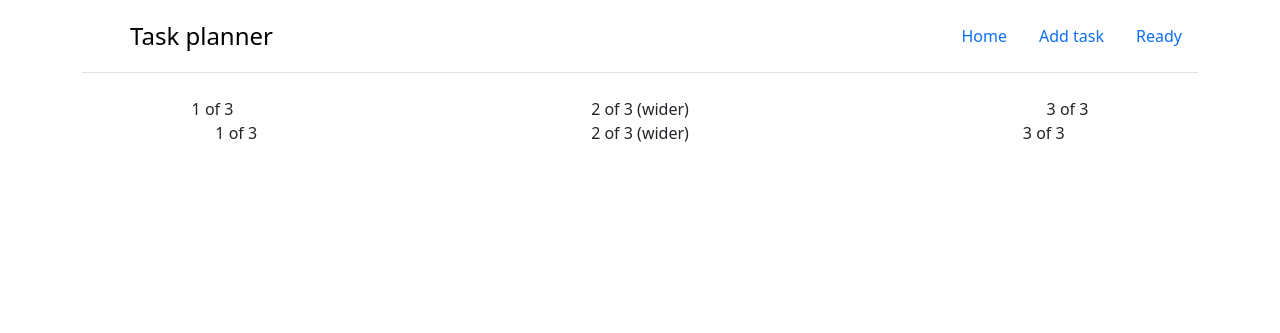
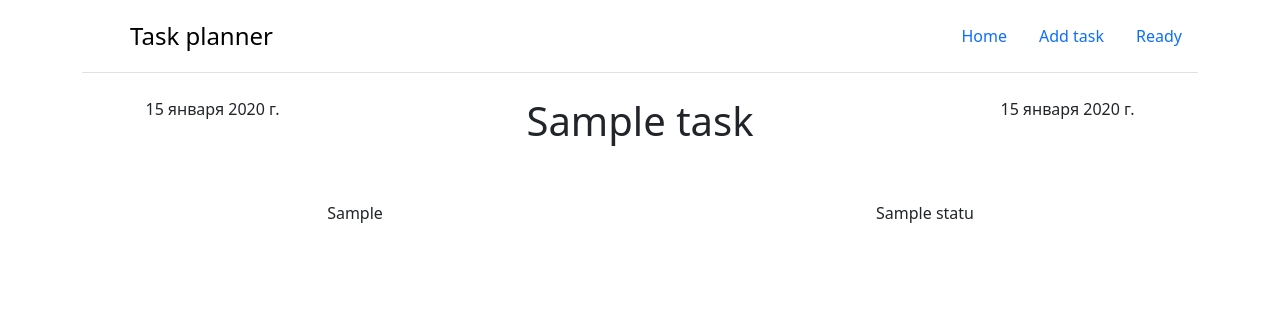
Before and after one commit to kaysikit/Task_planner, a Django app: template templates/planner/task.html in a window 1280 px wide. Shown: the top 333 px of the page. Run offline with Django 4.2, Linux system fonts and the light colour scheme; the template is opened without the code that fills it: values that come from a table or form of the project are taken from there, others are empty; tables that the repository leaves empty hold one stand-in row (values such as "Sample post"); some libraries are stand-ins or nearby versions.

Commit message:
Create simple tag Change view task cards

```diff
--- a/planner/urls.py
+++ b/planner/urls.py
@@ -5,5 +5,5 @@ from . import views
 urlpatterns = [
     path("", views.index, name="index"),
     path("add_task/", views.add_task, name="add_task"),
-    path("1/", views.view_task, name="view_task")
+    path("task/<int:task_id>", views.view_task, name="view_task")
 ]
--- a/templates/planner/base.html
+++ b/templates/planner/base.html
@@ -5,8 +5,8 @@
     {% block title%}
     <title>Planner</title>
     {% endblock title %}
-
     {% load static %}
+    {% load planner_tags %}
     <link rel="stylesheet" href="{% static 'css/bootstrap.min.css' %}">
     <script src="{% static 'js/bootstrap.min.js' %}"></script>
 </head>
--- a/templates/planner/index.html
+++ b/templates/planner/index.html
@@ -27,7 +27,7 @@
       {% if latest_task_list %}
       {% for task in latest_task_list %}
         <tr>
-          <th scope="row"><a href="">Подробнее</a></th>
+          <th scope="row"><a href="{% url 'view_task' task.pk %}">Подробнее</a></th>
           <td>{{ task.title }}</td>
           <td>{{ task.end_date }}</td>
           <td>{{ task.status }}</td>
--- a/templates/planner/task.html
+++ b/templates/planner/task.html
@@ -2,28 +2,27 @@
 
 {% block content %}
 <div class="container text-center">
-  <div class="row">
+{% for task in latest_task_list %}
+  <div class="row mb-5">
     <div class="col">
-      1 of 3
+      {{ task.start_date }}
     </div>
     <div class="col-6">
-      2 of 3 (wider)
+      <h1>{{ task.title }}</h1>
     </div>
     <div class="col">
-      3 of 3
+      {{ task.end_date }}
     </div>
   </div>
   <div class="row">
     <div class="col">
-      1 of 3
-    </div>
-    <div class="col-5">
-      2 of 3 (wider)
+      {{ task.task }}
     </div>
     <div class="col">
-      3 of 3
+      {{ task.status }}
     </div>
   </div>
+{% endfor %}
 </div>
 
 {% endblock content %}
```
Also changed, not shown: planner/templatetags/planner_tags.py (added, +9 -0 lines), planner/views.py (+2 -6 lines), planner/templatetags/__init__.py (added).
